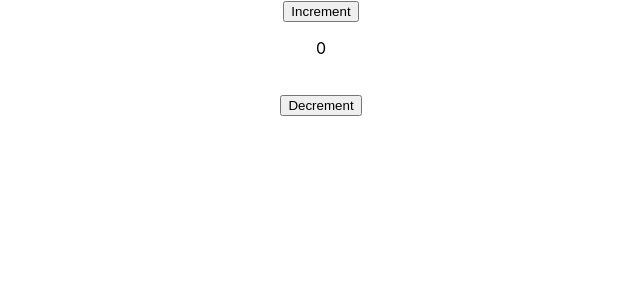
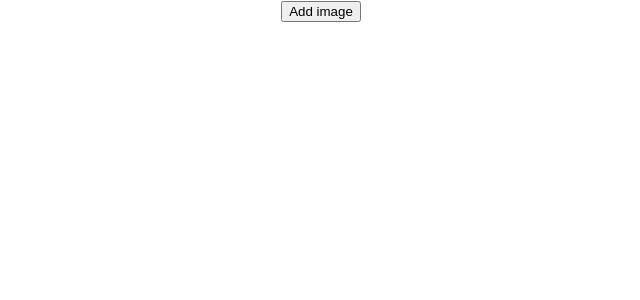
Before and after one commit to suresh9058/reactjs_ashokit_august_batch, a React (Create React App) app: page / in a window 1280 px wide. Shown: the top 300 px of the page, without its empty margins (319-959 px from the left). Built offline with nearby package versions, Linux system fonts and the light colour scheme.

Commit message:
react lazy loading and profiler api.

```diff
--- a/package.json
+++ b/package.json
@@ -3,6 +3,9 @@
   "version": "0.1.0",
   "private": true,
   "dependencies": {
+    "@emotion/react": "^11.10.4",
+    "@emotion/styled": "^11.10.4",
+    "@mui/material": "^5.10.7",
     "@reduxjs/toolkit": "^1.8.5",
     "@testing-library/jest-dom": "^5.16.5",
     "@testing-library/react": "^13.3.0",
--- a/src/App.js
+++ b/src/App.js
@@ -25,6 +25,7 @@ import ReactContextExample from './ReactContextExample';
 import PostCall from './PostCall';
 // import Footer from './ErrorHandling';
 import Counter from "./components/Counter";
+import LazyLoadingComponent from './LazyLoadingComponent';
 
 // class App extends React.Component {
 function App() {
@@ -86,7 +87,8 @@ function App() {
       {/* <FormikYup /> */}
       {/* <ReactContextExample /> */}
       {/* <PostCall /> */}
-      <Counter />
+      {/* <Counter /> */}
+      <LazyLoadingComponent />
     </div>
   );
 }
--- /dev/null
+++ b/src/LazyImage.js
@@ -0,0 +1,10 @@
+// function LazyImage() {
+
+// }
+const LazyImage = ()=>{
+    return(
+        <img src="https://upload.wikimedia.org/wikipedia/commons/thumb/a/a7/React-icon.svg/2300px-React-icon.svg.png" width="100px" height="100px" />
+    )
+}
+
+export default LazyImage;
--- /dev/null
+++ b/src/LazyLoadingComponent.js
@@ -0,0 +1,22 @@
+import {useState,lazy, Suspense} from 'react';
+// import LazyImage from './LazyImage';
+
+const LazyImage = lazy(()=>import('./LazyImage'));
+
+function LazyLoadingComponent() {
+    const [showImage, setShowImage] = useState(false);
+    // use the material UI loading component
+    const renderLoading = ()=> <div>Loading...</div>;
+
+    return (
+        <>
+        <button onClick={()=>setShowImage(true)}>Add image</button>
+        {showImage &&
+            (<Suspense fallback={renderLoading()}>
+                <LazyImage></LazyImage>
+            </Suspense>)}
+        </>
+    )
+}
+
+export default LazyLoadingComponent;
--- a/src/ReactParentChild.js
+++ b/src/ReactParentChild.js
@@ -1,4 +1,4 @@
-import {useState} from "react";
+import {Profiler, useState} from "react";
 
 function Increment(props) {
     return <button onClick={props.onClickFunction}>Increment</button>
@@ -17,12 +17,18 @@ function ReactParentChild() {
 
     const incrementCounter = ()=>setCounter(counter+1);
     const decrementCounter = ()=>setCounter(counter-1);
+    const logTimes = (id,phase,actualDuration,baseDuration,startTime,commitTime,interactions)=>{
+        // When the component is taking more time then we can write an alert message to our DB
+        console.table({id,phase,actualDuration,baseDuration,startTime,commitTime,interactions});
+    }
 
     return (
         <>
-            <Increment onClickFunction={incrementCounter}/> <br></br>
-            <Counter count={counter}/><br></br>
-            <Decrement onChangeFunction={decrementCounter}/>
+            <Profiler id="counter" onRender={logTimes} >
+                <Increment onClickFunction={incrementCounter}/> <br></br>
+                <Counter count={counter}/><br></br>
+                <Decrement onChangeFunction={decrementCounter}/>
+            </Profiler>
         </>
     )
 }
```
Also changed, not shown: 1 other file (tests, documents, lock files or other folders).
